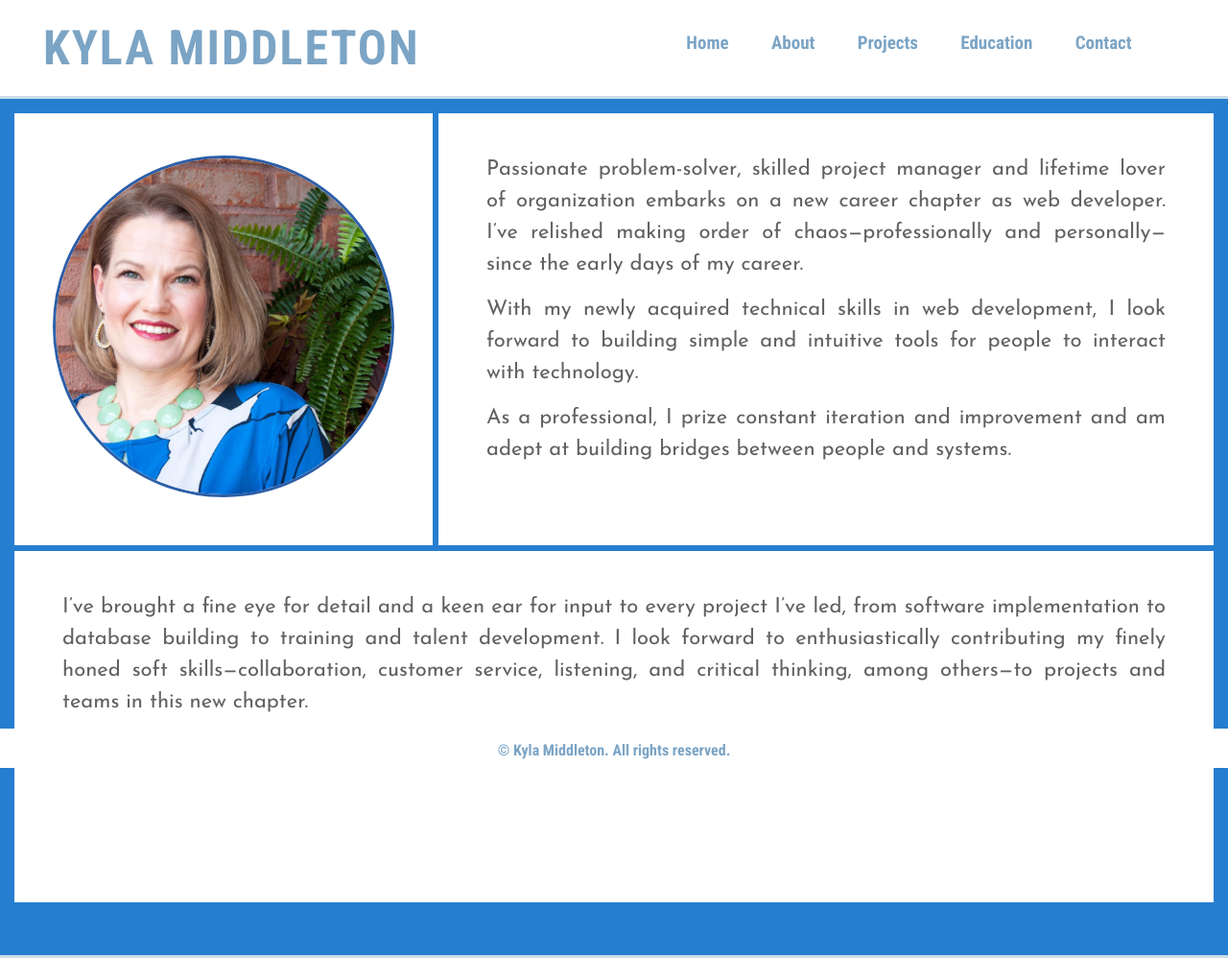
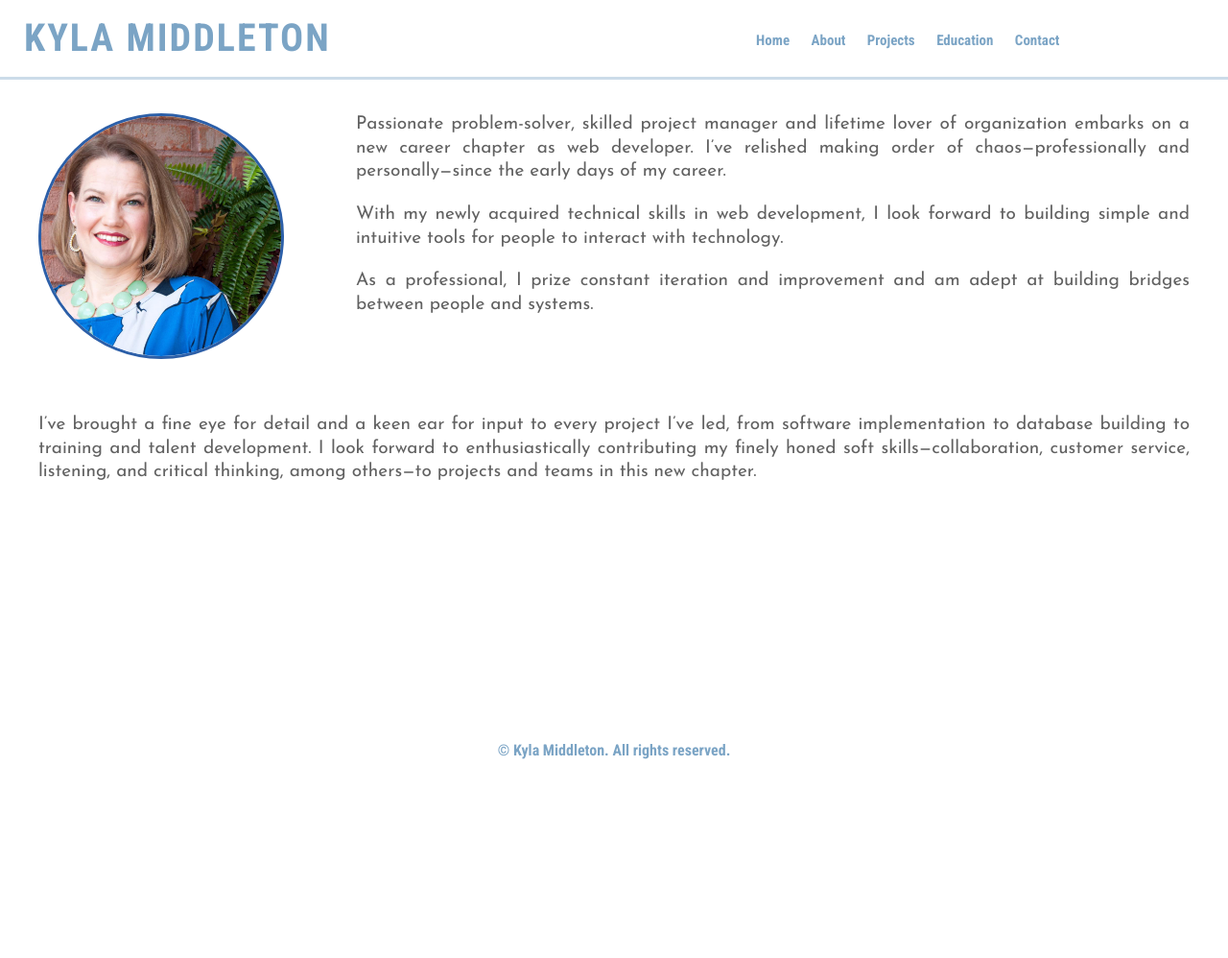
Before and after one commit to kymiddleton/kylamiddleton, a website: page about.html in a window 1280 px wide. Shown: the whole page at 96% size. After the commit the page ends 800 px from the top, so only its background shows below. Drawn offline with Linux system fonts and the light colour scheme.

Commit message:
modifications to styling for consistency

```diff
--- a/styles/about.css
+++ b/styles/about.css
@@ -60,7 +60,7 @@ a {
     align-content: center;
     /* grid-template-rows: repeat(2, 1fr); */
     grid-template-columns: 1fr;
-    background-color: rgb(38, 126, 208);
+    /* background-color: rgb(38, 126, 208); */
     /* grid-gap: 10px; */
     padding: 15px;
 }
@@ -79,7 +79,8 @@ a {
 }
 
 .row2 {
-    height: 160px;
+    /* height: 160px; */
+    height: 245px;
 }
 
 .row3 {
@@ -92,7 +93,8 @@ a {
     /* height: 40px; */
     height: 5px;
     /* padding-bottom: 40px; */
-    margin-bottom: 40px;
+    /* margin-bottom: 40px; */
+    margin-bottom: 10px;
 }
 
 .ProfilePic {
@@ -109,13 +111,14 @@ p {
     line-height: 1.2;
     color: #0000009e;
     font-size: 15px;
+    padding-bottom: 10px;
 }
 /*==== END OF GRID ====*/
 
 .bottom {
     font-family: 'Roboto Condensed', sans-serif;
-    border: rgba(2, 81, 144, 0.2);
-    border-top-style: solid;
+    /* border: rgba(2, 81, 144, 0.2);
+    border-top-style: solid; */
     display: grid;
     /* grid-template-rows: repeat(2, 1fr); */
     grid-template-columns: 1fr;
@@ -155,7 +158,7 @@ p {
         text-align: left;
         font-size: 40px;
         letter-spacing: 2px;
-        margin-left: 15px;
+        margin-left: 25px;
         margin-top: 20px;
         margin-bottom: 20px;
     }
@@ -248,7 +251,7 @@ p {
 }
 
 /*=========  DESKTOP STYLING ========*/
-@media only screen and (min-width: 992px) {
+@media only screen and (min-width: 1300px) {
 
     header {
         grid-gap: 10px;
@@ -269,6 +272,13 @@ p {
         font-size: 19px;
         word-spacing: 40px;
     }
+
+    a {
+        /* color: rgba(2, 81, 144, 0.52);
+        text-decoration: none; */
+        font-size: 27px;
+    }
+
     /*===== END OF HEADER =====*/
 
     .grid-container {
--- a/styles/contact.css
+++ b/styles/contact.css
@@ -58,7 +58,7 @@ a {
     align-content: center;
     /* grid-template-rows: repeat(5, 1fr); */
     grid-template-columns: 1fr;
-    background-color: rgb(38, 126, 208);
+    /* background-color: rgb(38, 126, 208); */
     grid-gap: 10px;
     padding: 15px;
 }
@@ -115,8 +115,8 @@ h3 {
 
 .bottom {
     font-family: 'Roboto Condensed', sans-serif;
-    border: rgba(2, 81, 144, 0.2);
-    border-top-style: solid;
+    /* border: rgba(2, 81, 144, 0.2);
+    border-top-style: solid; */
     display: grid;
     /* grid-template-rows: repeat(2, 1fr); */
     grid-template-columns: 1fr;
@@ -155,7 +155,7 @@ h3 {
         text-align: left;
         font-size: 40px;
         letter-spacing: 2px;
-        margin-left: 15px;
+        margin-left: 25px;
         margin-top: 20px;
         margin-bottom: 20px;
     }
@@ -190,7 +190,7 @@ h3 {
         align-content: center;
         /* grid-template-rows: repeat(5, 1fr); */
         grid-template-columns: 1fr;
-        background-color: rgb(38, 126, 208);
+        /* background-color: rgb(38, 126, 208); */
         grid-gap: 15px;
         padding: 20px;
     }
@@ -250,8 +250,8 @@ h3 {
     .bottom {
         position: relative;
         font-family: 'Roboto Condensed', sans-serif;
-        border: rgba(2, 81, 144, 0.2);
-        border-top-style: solid;
+        /* border: rgba(2, 81, 144, 0.2); */
+        /* border-top-style: solid; */
         display: grid;
         /* grid-template-rows: repeat(2, 1fr); */
         grid-template-columns: 1fr;
@@ -292,6 +292,13 @@ h3 {
         font-size: 19px;
         word-spacing: 40px;
     }
+
+    a {
+        /* color: rgba(2, 81, 144, 0.52);
+        text-decoration: none; */
+        font-size: 27px;
+    }
+
     /*===== END OF HEADER =====*/
 
     .grid-container {
@@ -299,7 +306,7 @@ h3 {
         align-content: center;
         /* grid-template-rows: repeat(5, 1fr); */
         grid-template-columns: 1fr;
-        background-color: rgb(38, 126, 208);
+        /* background-color: rgb(38, 126, 208); */
         grid-gap: 15px;
         padding: 20px;
     }
--- a/styles/education.css
+++ b/styles/education.css
@@ -57,7 +57,15 @@ a {
 
 /*=== GRID CONTAINER ===*/
 img {
-    width: 100%;
+    /* width: 100%; */
+    width: 50%;
+}
+
+.school-image {
+    /* align-content: center; */
+    text-align: center;
+    margin-left: 24%;
+    margin-right: 24%;
 }
 
 .grid {
@@ -79,7 +87,7 @@ img {
 
 .grid > article {
     max-width: 375px;
-    margin-bottom: 20px;
+    margin-bottom: 30px;
 }
 
 .text {
@@ -169,8 +177,8 @@ li {
 /*=== FOOTER ===*/
 .bottom {
     font-family: 'Roboto Condensed', sans-serif;
-    border: rgba(2, 81, 144, 0.2);
-    border-top-style: solid;
+    /* border: rgba(2, 81, 144, 0.2);
+    border-top-style: solid; */
     display: grid;
     grid-template-columns: 1fr;
     grid-gap: 5px;
@@ -203,7 +211,7 @@ li {
         text-align: left;
         font-size: 40px;
         letter-spacing: 2px;
-        margin-left: 15px;
+        margin-left: 25px;
         margin-top: 20px;
         margin-bottom: 20px;
     }
@@ -228,15 +236,31 @@ li {
     }
 
     a {
-        color: rgba(2, 81, 144, 0.52);
-        text-decoration: none;
+        /* color: rgba(2, 81, 144, 0.52);
+        text-decoration: none; */
+        font-size: 27px;
     }
+
     /*===== END OF HEADER =====*/
 
     /*=== GRID CONTAINER ===*/
+
+    img {
+        width: 100%;
+    }
+
+    .school-image {
+        /* align-content: center; */
+        text-align: center;
+        margin-left: 0;
+        margin-right: 0;
+    }
+
     .grid {
         display: grid;
         grid-template-columns: repeat(auto-fill, minmax(200px, 1fr));
+        padding-top: 15px;
+        padding-bottom: 20px;
     }
 
     .grid > article {
--- a/styles/projects.css
+++ b/styles/projects.css
@@ -162,7 +162,7 @@ button {
         text-align: left;
         font-size: 40px;
         letter-spacing: 2px;
-        margin-left: 15px;
+        margin-left: 25px;
         margin-top: 20px;
         margin-bottom: 20px;
     }
@@ -287,6 +287,13 @@ button {
         font-size: 19px;
         word-spacing: 40px;
     }
+
+    a {
+        /* color: rgba(2, 81, 144, 0.52);
+        text-decoration: none; */
+        font-size: 27px;
+    }
+
     /*===== END OF HEADER =====*/
 
     /*=== GRID CONTAINER ===*/
@@ -436,11 +443,6 @@ h2 {
     color: white;
 }
 
-.footer {
-    padding-top: 2rem;
-    padding-bottom: 2rem;
-}
-
 #cancel-btn-volunteer, #cancel-btn-pack {
     position: absolute;
     top: 22px;
```
Also changed, not shown: education.html (+3 -3 lines).
